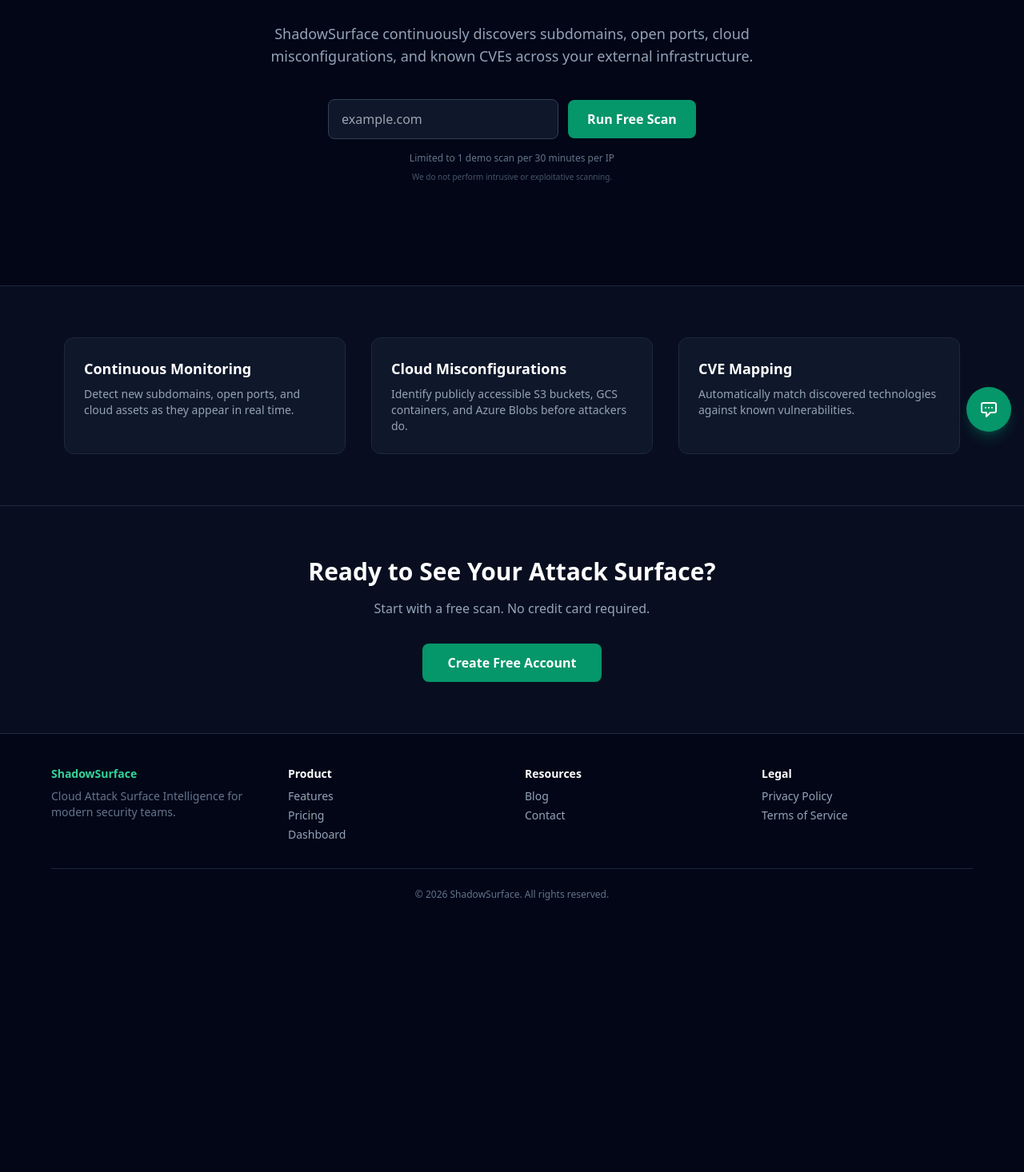
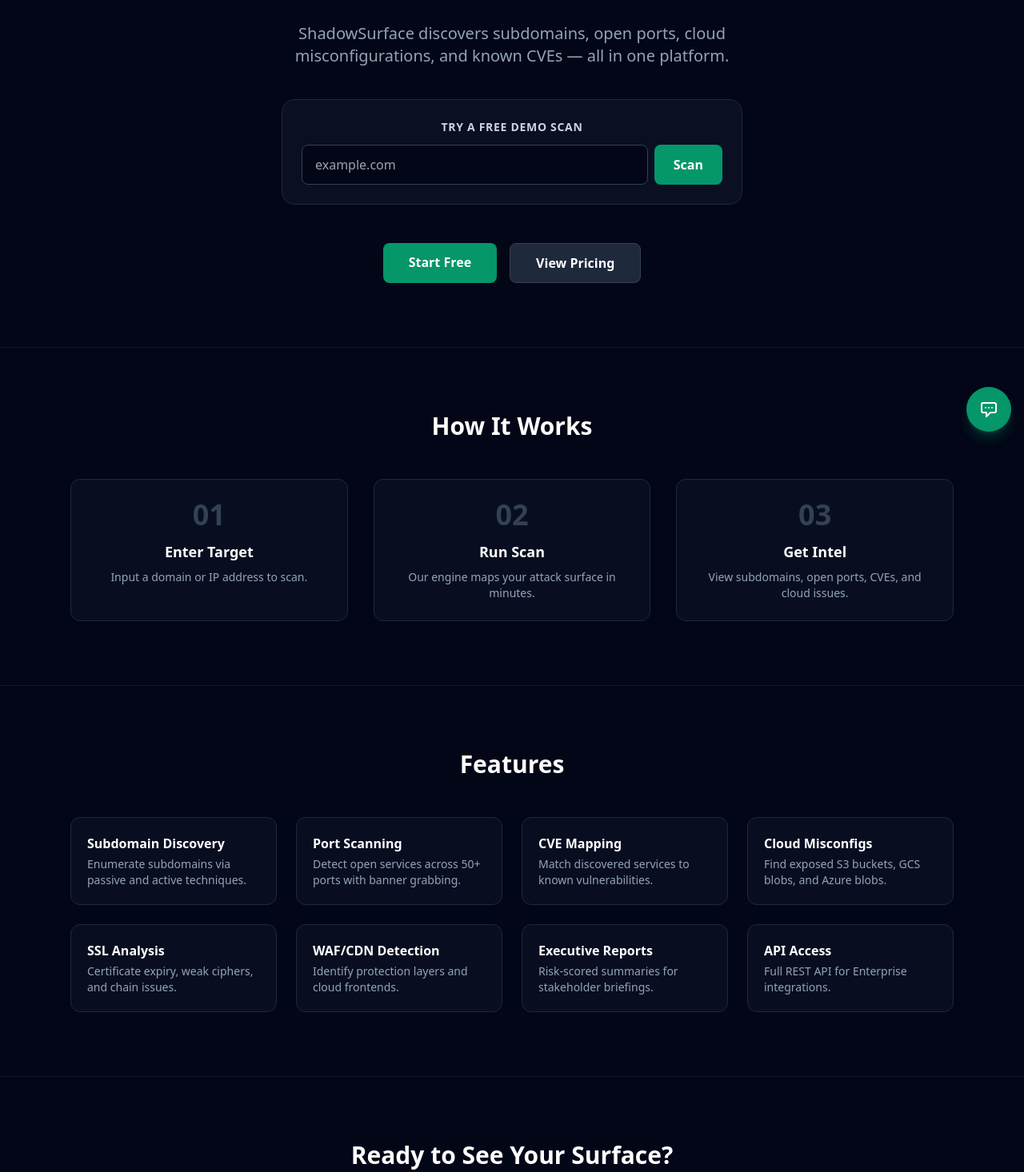
Before and after one commit to egegoker35/shadowsurface, a Next.js app: page / in a window 1280 px wide. Shown: the part 244-1710 px from the top of the page at 80% size. Before the commit the page ends 1411 px from the top, so only its background shows below. Built offline with nearby package versions, Linux system fonts and the light colour scheme.

Commit message:
fix: bulk scan in dashboard, contact emails, sync demo scan on landing

```diff
--- a/app/contact/page.tsx
+++ b/app/contact/page.tsx
@@ -1,26 +1,17 @@
-import Navbar from '@/components/Navbar';
-
 export default function ContactPage() {
   return (
-    <div className="min-h-screen">
-      <Navbar />
-      <section className="pt-32 pb-20 px-4">
-        <div className="max-w-lg mx-auto">
-          <h1 className="text-3xl font-extrabold mb-2 text-center">Contact Us</h1>
-          <p className="text-slate-400 text-center mb-8">Questions about pricing, features, or enterprise deals? Reach out.</p>
-          <div className="bg-slate-900 border border-slate-800 rounded-xl p-8">
-            <div className="space-y-4 text-sm">
-              <div><span className="text-slate-400">Email:</span> <a href="mailto:hello@shadowsurface.app" className="text-emerald-400 hover:underline">hello@shadowsurface.app</a></div>
-              <div><span className="text-slate-400">Sales:</span> <a href="mailto:sales@shadowsurface.app" className="text-emerald-400 hover:underline">sales@shadowsurface.app</a></div>
-              <div><span className="text-slate-400">Security:</span> <a href="mailto:security@shadowsurface.app" className="text-emerald-400 hover:underline">security@shadowsurface.app</a></div>
-              <div className="pt-4 border-t border-slate-800">
-                <p className="text-slate-400">Enterprise customers get a dedicated Slack channel and phone support.</p>
-              </div>
-            </div>
-          </div>
+    <div className="min-h-screen bg-slate-950 text-white">
+      <div className="max-w-3xl mx-auto px-6 py-16">
+        <h1 className="text-3xl font-bold mb-2">Contact Us</h1>
+        <p className="text-slate-400 mb-8">Questions about pricing, features, or enterprise deals? Reach out.</p>
+        <div className="bg-slate-900 border border-slate-800 rounded-xl p-8 space-y-4">
+          <div><span className="text-slate-400">Email:</span> <a href="mailto:egegoker35@gmail.com" className="text-emerald-400 hover:underline">egegoker35@gmail.com</a></div>
+          <div><span className="text-slate-400">Sales:</span> <a href="mailto:egegoker35@gmail.com" className="text-emerald-400 hover:underline">egegoker35@gmail.com</a></div>
+          <div><span className="text-slate-400">Security:</span> <a href="mailto:egegoker35@gmail.com" className="text-emerald-400 hover:underline">egegoker35@gmail.com</a></div>
+          <hr className="border-slate-800" />
+          <p className="text-slate-500 text-sm">Enterprise customers get a dedicated Slack channel and phone support.</p>
         </div>
-      </section>
-      <footer className="border-t border-slate-800 py-8 text-center text-slate-500 text-sm">&copy; {new Date().getFullYear()} ShadowSurface</footer>
+      </div>
     </div>
   );
 }
--- a/app/dashboard/page.tsx
+++ b/app/dashboard/page.tsx
@@ -102,7 +102,7 @@ export default function DashboardPage() {
 
   const plan = data?.plan || 'free';
   const isFree = plan === 'free';
-  const allowedTypes = plan === 'enterprise' ? ['subdomain','port','cve','cloud','full'] : plan === 'professional' ? ['subdomain','port','cve','cloud','full'] : ['subdomain','port','cve'];
+  const allowedTypes = plan === 'enterprise' ? ['subdomain','port','cve','cloud','full','bulk'] : plan === 'professional' ? ['subdomain','port','cve','cloud','full'] : ['subdomain','port','cve'];
   const canBulk = plan === 'enterprise';
 
   return (
--- a/app/page.tsx
+++ b/app/page.tsx
@@ -1,5 +1,5 @@
 'use client';
-import { useState, useEffect } from 'react';
+import { useState } from 'react';
 import Link from 'next/link';
 import Navbar from '@/components/Navbar';
 
@@ -8,12 +8,10 @@ export default function LandingPage() {
   const [loading, setLoading] = useState(false);
   const [result, setResult] = useState<any>(null);
   const [error, setError] = useState('');
-  const [scanId, setScanId] = useState<string | null>(null);
-  const [polling, setPolling] = useState(false);
 
   const runDemo = async () => {
     if (!target) return;
-    setLoading(true); setError(''); setResult(null); setScanId(null);
+    setLoading(true); setError(''); setResult(null);
     try {
       const res = await fetch('/api/demo', {
         method: 'POST',
@@ -22,54 +20,18 @@ export default function LandingPage() {
       });
       const data = await res.json();
       if (!res.ok) {
-        if (res.status === 429) {
-          setError(data.error || 'Rate limit: 1 demo scan per 30 minutes. Please wait.');
-        } else if (res.status === 503) {
-          setError(data.error || 'Scanner is busy. Please try again later.');
-        } else {
-          setError(data.error || 'Scan failed');
-        }
+        if (res.status === 429) setError(data.error || 'Rate limit: 1 demo scan per 30 minutes.');
+        else setError(data.error || 'Scan failed');
         setLoading(false);
         return;
       }
-      setScanId(data.scanId);
-      setPolling(true);
+      setResult(data.result);
+      setLoading(false);
     } catch {
       setError('Network error. Please try again.');
       setLoading(false);
     }
   };
-
-  useEffect(() => {
-    if (!scanId || !polling) return;
-    const interval = setInterval(async () => {
-      try {
-        const res = await fetch(`/api/demo/status?scanId=${encodeURIComponent(scanId)}`);
-        const data = await res.json();
-        if (data.status === 'completed') {
-          setResult(data.result);
-          setPolling(false);
-          setLoading(false);
-          clearInterval(interval);
-        }
-      } catch {
-        setPolling(false);
-        setLoading(false);
-      }
-    }, 2000);
-
-    const timeout = setTimeout(() => {
-      setPolling(false);
-      setLoading(false);
-      setError('Scan timed out. Please try again later.');
-      clearInterval(interval);
-    }, 120000);
-
-    return () => {
-      clearInterval(interval);
-      clearTimeout(timeout);
-    };
-  }, [scanId, polling]);
 
   return (
     <div className="min-h-screen">
@@ -79,143 +41,98 @@ export default function LandingPage() {
           <h1 className="text-4xl sm:text-6xl font-extrabold tracking-tight mb-6">
             Know Your <span className="text-emerald-400">Attack Surface</span> Before Attackers Do
           </h1>
-          <p className="text-lg text-slate-400 max-w-2xl mx-auto mb-10">
-            ShadowSurface continuously discovers subdomains, open ports, cloud misconfigurations, and known CVEs across your external infrastructure.
+          <p className="text-lg sm:text-xl text-slate-400 mb-10 max-w-2xl mx-auto">
+            ShadowSurface discovers subdomains, open ports, cloud misconfigurations, and known CVEs — all in one platform.
           </p>
-          <div className="flex items-center justify-center gap-3 mb-4">
+
+          <div className="bg-slate-900/60 border border-slate-800 rounded-2xl p-6 max-w-xl mx-auto mb-12">
+            <h3 className="text-sm font-semibold text-slate-300 mb-3 uppercase tracking-wider">Try a Free Demo Scan</h3>
+            <div className="flex gap-2">
               <input
                 value={target}
                 onChange={(e) => setTarget(e.target.value)}
                 placeholder="example.com"
-              className="px-4 py-3 rounded-lg bg-slate-900 border border-slate-700 text-white w-72 focus:outline-none focus:ring-2 focus:ring-emerald-500"
+                className="flex-1 px-4 py-3 rounded-lg bg-slate-950 border border-slate-700 focus:outline-none focus:ring-2 focus:ring-emerald-500 text-white"
+                onKeyDown={(e) => e.key === 'Enter' && runDemo()}
               />
               <button
                 onClick={runDemo}
                 disabled={loading}
-              className="px-6 py-3 rounded-lg bg-emerald-600 hover:bg-emerald-500 text-white font-semibold disabled:opacity-50"
+                className="px-6 py-3 rounded-lg bg-emerald-600 hover:bg-emerald-500 text-white font-semibold disabled:opacity-50 transition-colors"
               >
-              {loading ? (polling ? 'Scanning...' : 'Starting...') : 'Run Free Scan'}
+                {loading ? 'Scanning...' : 'Scan'}
               </button>
             </div>
-          <p className="text-xs text-slate-500 mb-2">Limited to 1 demo scan per 30 minutes per IP</p>
-          <p className="text-[10px] text-slate-600 mb-12">We do not perform intrusive or exploitative scanning.</p>
-
-          {error && (
-            <div className="mb-8 text-red-400 bg-red-900/20 border border-red-800 rounded-lg px-4 py-3 inline-block">
-              {error}
-            </div>
-          )}
+            {error && <p className="text-red-400 text-sm mt-3">{error}</p>}
             {result && (
-            <div className="text-left mx-auto max-w-3xl bg-slate-900 border border-slate-800 rounded-xl p-6 shadow-xl">
-              <div className="flex items-center justify-between mb-4">
-                <h2 className="text-xl font-bold">Demo Results: {result.target}</h2>
-                <span
-                  className={`px-3 py-1 rounded-full text-sm font-semibold ${
-                    result.executiveSummary.overallRisk === 'CRITICAL'
-                      ? 'bg-red-900 text-red-300'
-                      : result.executiveSummary.overallRisk === 'HIGH'
-                      ? 'bg-orange-900 text-orange-300'
-                      : 'bg-emerald-900 text-emerald-300'
-                  }`}
-                >
-                  {result.executiveSummary.overallRisk}
-                </span>
-              </div>
-              <div className="grid grid-cols-2 sm:grid-cols-4 gap-4 mb-6">
-                <div className="bg-slate-800 rounded-lg p-4 text-center">
-                  <div className="text-2xl font-bold text-white">{result.statistics.totalSubdomains}</div>
-                  <div className="text-xs text-slate-400">Subdomains</div>
-                </div>
-                <div className="bg-slate-800 rounded-lg p-4 text-center">
-                  <div className="text-2xl font-bold text-white">{result.statistics.totalAssets}</div>
-                  <div className="text-xs text-slate-400">Technologies</div>
-                </div>
-                <div className="bg-slate-800 rounded-lg p-4 text-center">
-                  <div className="text-2xl font-bold text-white">{result.statistics.highRiskCount}</div>
-                  <div className="text-xs text-slate-400">High Risk</div>
-                </div>
-                <div className="bg-slate-800 rounded-lg p-4 text-center">
-                  <div className="text-2xl font-bold text-white">{result.durationSeconds?.toFixed(1) || '-'}s</div>
-                  <div className="text-xs text-slate-400">Duration</div>
-                </div>
-              </div>
-              {result.subdomains?.length > 0 && (
-                <div className="mb-4">
-                  <h3 className="text-sm font-semibold text-slate-300 mb-2">Discovered Subdomains ({result.subdomains.length})</h3>
-                  <div className="flex flex-wrap gap-2">
-                    {result.subdomains.slice(0, 15).map((s: string) => (
-                      <span key={s} className="text-xs bg-slate-800 border border-slate-700 rounded px-2 py-1 text-slate-300">{s}</span>
-                    ))}
-                    {result.subdomains.length > 15 && (
-                      <span className="text-xs text-slate-500">+{result.subdomains.length - 15} more</span>
-                    )}
-                  </div>
-                </div>
-              )}
-              <pre className="text-xs bg-slate-950 rounded-lg p-4 overflow-auto max-h-64 border border-slate-800">
-                {JSON.stringify(result, null, 2)}
-              </pre>
+              <div className="mt-4 text-left bg-slate-950 border border-slate-800 rounded-xl p-4 overflow-auto max-h-80">
+                <pre className="text-xs text-slate-300">{JSON.stringify(result, null, 2)}</pre>
               </div>
             )}
           </div>
-      </section>
-      <section className="py-16 border-t border-slate-800 bg-slate-900/50">
-        <div className="max-w-6xl mx-auto px-4 grid sm:grid-cols-3 gap-8">
-          <div className="bg-slate-900 border border-slate-800 rounded-xl p-6 ">
-            <h3 className="text-lg font-semibold mb-2">Continuous Monitoring</h3>
-            <p className="text-slate-400 text-sm">Detect new subdomains, open ports, and cloud assets as they appear in real time.</p>
-          </div>
-          <div className="bg-slate-900 border border-slate-800 rounded-xl p-6 ">
-            <h3 className="text-lg font-semibold mb-2">Cloud Misconfigurations</h3>
-            <p className="text-slate-400 text-sm">Identify publicly accessible S3 buckets, GCS containers, and Azure Blobs before attackers do.</p>
-          </div>
-          <div className="bg-slate-900 border border-slate-800 rounded-xl p-6 ">
-            <h3 className="text-lg font-semibold mb-2">CVE Mapping</h3>
-            <p className="text-slate-400 text-sm">Automatically match discovered technologies against known vulnerabilities.</p>
+
+          <div className="flex justify-center gap-4">
+            <Link href="/register" className="px-8 py-3 rounded-lg bg-emerald-600 hover:bg-emerald-500 text-white font-bold transition-colors">Start Free</Link>
+            <Link href="/pricing" className="px-8 py-3 rounded-lg bg-slate-800 hover:bg-slate-700 border border-slate-700 text-white font-semibold transition-colors">View Pricing</Link>
           </div>
         </div>
       </section>
-      <section className="py-16 border-t border-slate-800 bg-slate-900/50">
-        <div className="max-w-3xl mx-auto px-4 text-center">
-          <h2 className="text-3xl font-bold mb-4">Ready to See Your Attack Surface?</h2>
-          <p className="text-slate-400 mb-8">Start with a free scan. No credit card required.</p>
-          <Link href="/register" className="inline-block px-8 py-3 rounded-lg bg-emerald-600 hover:bg-emerald-500 text-white font-semibold">
-            Create Free Account
-          </Link>
+
+      <section className="py-20 border-t border-slate-800/50">
+        <div className="max-w-6xl mx-auto px-6">
+          <h2 className="text-3xl font-bold text-center mb-12">How It Works</h2>
+          <div className="grid sm:grid-cols-3 gap-8">
+            {[
+              { step: '01', title: 'Enter Target', desc: 'Input a domain or IP address to scan.' },
+              { step: '02', title: 'Run Scan', desc: 'Our engine maps your attack surface in minutes.' },
+              { step: '03', title: 'Get Intel', desc: 'View subdomains, open ports, CVEs, and cloud issues.' },
+            ].map((s) => (
+              <div key={s.step} className="bg-slate-900/50 border border-slate-800 rounded-xl p-6 text-center">
+                <div className="text-4xl font-extrabold text-slate-700 mb-3">{s.step}</div>
+                <h3 className="text-lg font-bold mb-2">{s.title}</h3>
+                <p className="text-slate-400 text-sm">{s.desc}</p>
+              </div>
+            ))}
+          </div>
         </div>
       </section>
-      <footer className="border-t border-slate-800 py-10 px-4">
-        <div className="max-w-6xl mx-auto grid sm:grid-cols-4 gap-8 text-sm">
-          <div>
-            <div className="font-bold text-emerald-400 mb-2">ShadowSurface</div>
-            <p className="text-slate-500">Cloud Attack Surface Intelligence for modern security teams.</p>
+
+      <section className="py-20 border-t border-slate-800/50">
+        <div className="max-w-6xl mx-auto px-6">
+          <h2 className="text-3xl font-bold text-center mb-12">Features</h2>
+          <div className="grid sm:grid-cols-2 lg:grid-cols-4 gap-6">
+            {[
+              { title: 'Subdomain Discovery', desc: 'Enumerate subdomains via passive and active techniques.' },
+              { title: 'Port Scanning', desc: 'Detect open services across 50+ ports with banner grabbing.' },
+              { title: 'CVE Mapping', desc: 'Match discovered services to known vulnerabilities.' },
+              { title: 'Cloud Misconfigs', desc: 'Find exposed S3 buckets, GCS blobs, and Azure blobs.' },
+              { title: 'SSL Analysis', desc: 'Certificate expiry, weak ciphers, and chain issues.' },
+              { title: 'WAF/CDN Detection', desc: 'Identify protection layers and cloud frontends.' },
+              { title: 'Executive Reports', desc: 'Risk-scored summaries for stakeholder briefings.' },
+              { title: 'API Access', desc: 'Full REST API for Enterprise integrations.' },
+            ].map((f) => (
+              <div key={f.title} className="bg-slate-900/50 border border-slate-800 rounded-xl p-5">
+                <h3 className="font-semibold text-white mb-1">{f.title}</h3>
+                <p className="text-slate-400 text-sm">{f.desc}</p>
               </div>
-          <div>
-            <div className="font-semibold mb-2">Product</div>
-            <ul className="space-y-1 text-slate-400">
-              <li><Link href="/features" className="hover:text-white">Features</Link></li>
-              <li><Link href="/pricing" className="hover:text-white">Pricing</Link></li>
-              <li><Link href="/dashboard" className="hover:text-white">Dashboard</Link></li>
-            </ul>
-          </div>
-          <div>
-            <div className="font-semibold mb-2">Resources</div>
-            <ul className="space-y-1 text-slate-400">
-              <li><Link href="/blog" className="hover:text-white">Blog</Link></li>
-              <li><Link href="/contact" className="hover:text-white">Contact</Link></li>
-            </ul>
-          </div>
-          <div>
-            <div className="font-semibold mb-2">Legal</div>
-            <ul className="space-y-1 text-slate-400">
-              <li><a href="#" className="hover:text-white">Privacy Policy</a></li>
-              <li><a href="#" className="hover:text-white">Terms of Service</a></li>
-            </ul>
+            ))}
           </div>
         </div>
-        <div className="max-w-6xl mx-auto mt-8 pt-6 border-t border-slate-800 text-center text-slate-500 text-xs">
+      </section>
+
+      <section className="py-20 border-t border-slate-800/50 text-center">
+        <div className="max-w-3xl mx-auto px-6">
+          <h2 className="text-3xl font-bold mb-4">Ready to See Your Surface?</h2>
+          <p className="text-slate-400 mb-8">Start with a free scan or upgrade for continuous monitoring.</p>
+          <div className="flex justify-center gap-4">
+            <Link href="/register" className="px-8 py-3 rounded-lg bg-emerald-600 hover:bg-emerald-500 text-white font-bold transition-colors">Get Started</Link>
+            <Link href="/pricing" className="px-8 py-3 rounded-lg bg-slate-800 hover:bg-slate-700 border border-slate-700 text-white font-semibold transition-colors">Pricing</Link>
+          </div>
+        </div>
+      </section>
+
+      <footer className="border-t border-slate-800 py-8 text-center text-slate-500 text-sm">
         &copy; {new Date().getFullYear()} ShadowSurface. All rights reserved.
-        </div>
       </footer>
     </div>
   );
```
Lines whose indentation alone changed are shown as unchanged.
